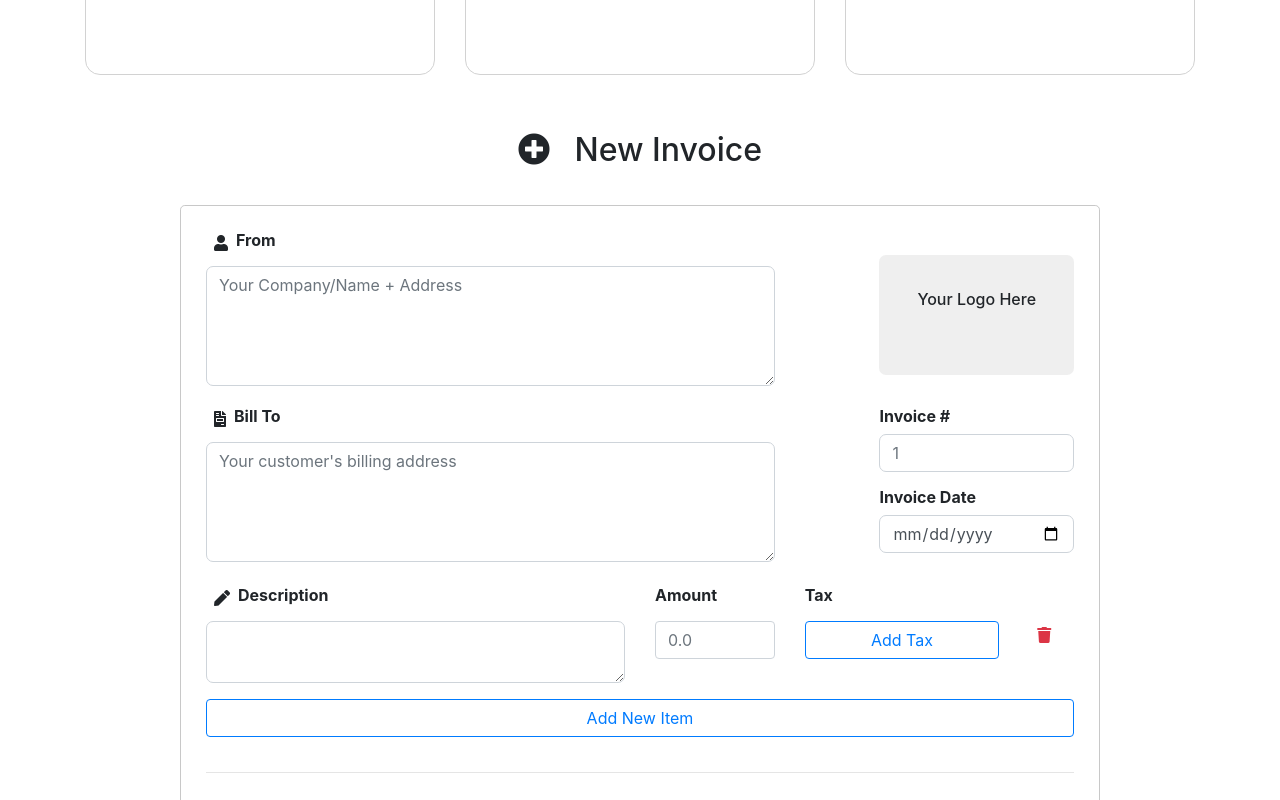
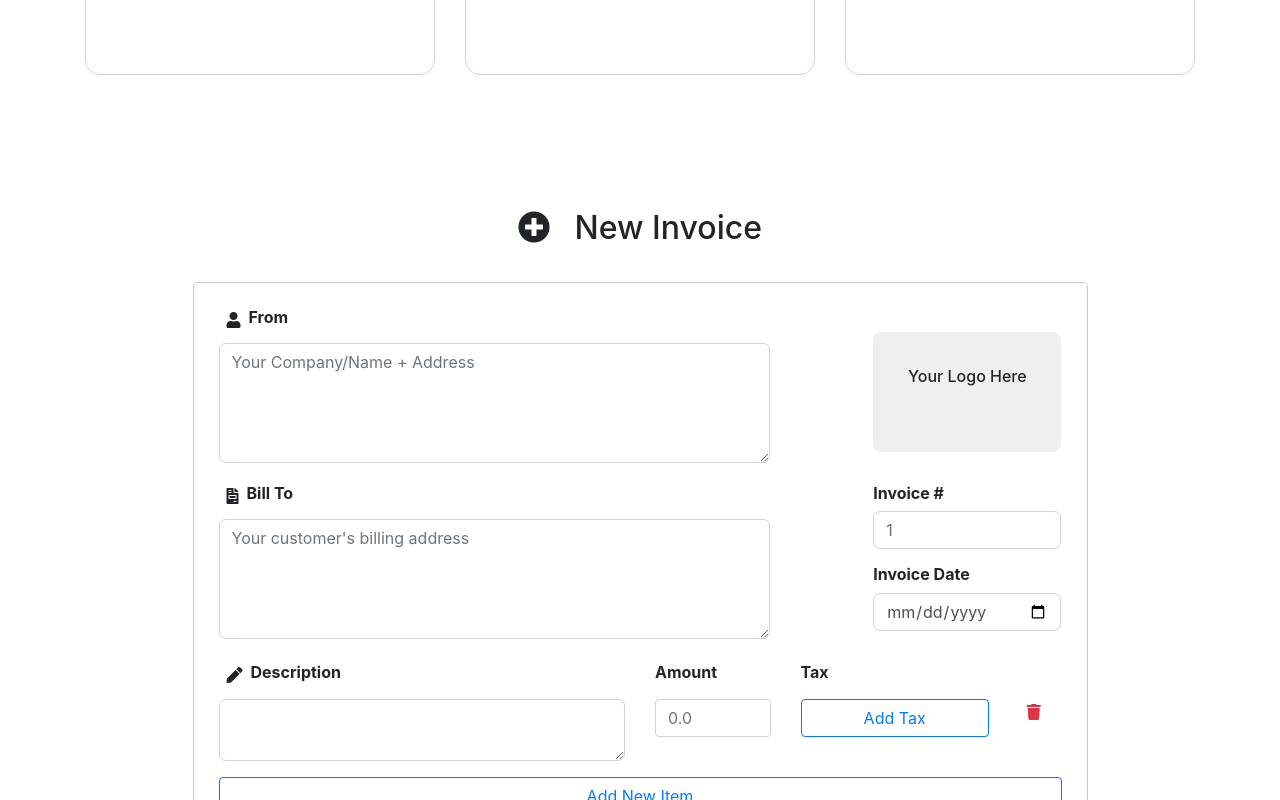
Before and after one commit to juliusvdw/custom-invoice-generator, a React (Create React App) app in the folder client/: page / in a window 1280 px wide. Shown: the part 1360-2160 px from the top of the page. Built offline with nearby package versions, Linux system fonts and the light colour scheme.

Commit message:
Row removed

```diff
--- a/client/src/components/pages/HomePage.js
+++ b/client/src/components/pages/HomePage.js
@@ -41,7 +41,7 @@ const HomePage = () => {
         <TemplatesSection />
       </div>
 
-      <div className="container" id="form-container">
+      <div className="container" id="form-section">
         <div className="row">
           <div className="col-lg-10 mx-auto text-center">
             <h2 style={formHeadingStyle}>
@@ -50,10 +50,8 @@ const HomePage = () => {
           </div>
         </div>
 
-        <div className="row ">
-          <div className="col-lg-10 mx-auto">
-            <Form />
-          </div>
+        <div className="col-lg-10 mx-auto">
+          <Form />
         </div>
       </div>
     </>
@@ -92,11 +90,11 @@ const containerStyle = {
 };
 
 const formHeadingStyle = {
-  marginTop: "10%",
+  paddingTop: "50px",
 };
 
 const templatesContainerStyle = {
-  height: "600px",
+  height: "720px",
   paddingTop: "50px",
 };
 
```
